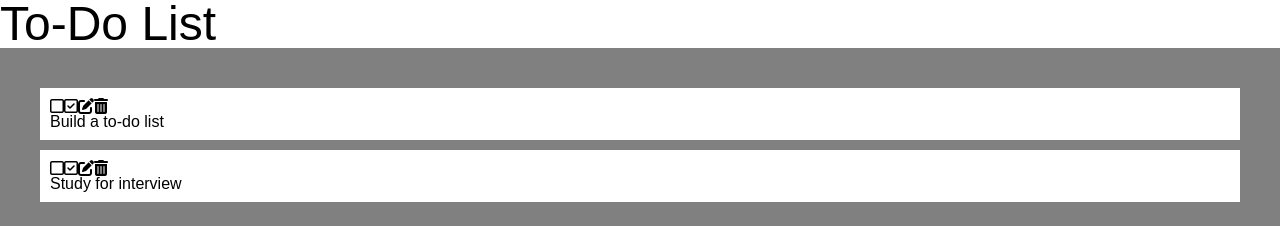
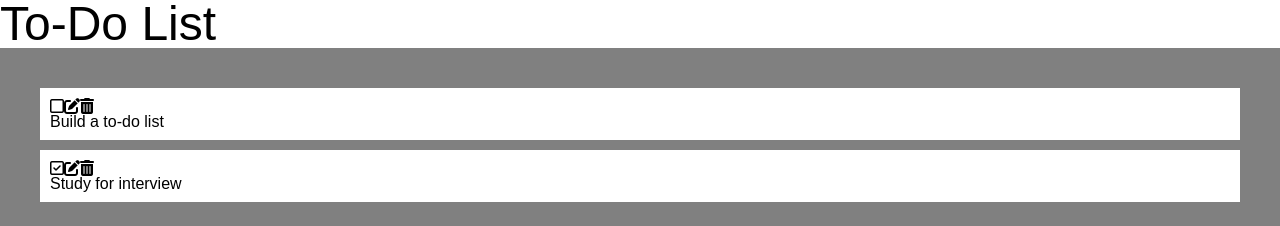
Before and after one commit to jeffdam/To-Do-List, a React (Create React App) app: page / in a window 1280 px wide. Shown: the top 226 px of the page. Built offline with nearby package versions, Linux system fonts and the light colour scheme.

Commit message:
Add task form

```diff
--- a/src/components/todo_item_form.jsx
+++ b/src/components/todo_item_form.jsx
@@ -15,8 +15,9 @@ class ToDoItemForm extends React.Component {
     };
   }
 
-  handleSubmit() {
-    return () => {
+  handleSubmit(e) {
+    return (e) => {
+      e.preventDefault();
       this.props.addTask(this.state);
     };
   }
--- a/src/components/todo_list.jsx
+++ b/src/components/todo_list.jsx
@@ -7,24 +7,25 @@ class ToDoList extends React.Component {
     this.state = {
       list: [
         {title: "Build a to-do list", done: false},
-        {title: "Study for interview ", done: false},
+        {title: "Study for interview ", done: true},
       ]
     };
     this.addTask = this.addTask.bind(this);
   }
 
   addTask(task) {
-    this.setState({list: this.state.list.push(task)});
+    this.setState({list: [...this.state.list, task]});
   }
 
   render() {
-    debugger
+
+    console.log(this.state);
     const toDoList = this.state.list.map((item, idx) => {
+      const checked = item.done ? "fa-check-square" : "fa-square";
       return (
         <li key={idx}>
           <div className="icons">
-            <i className="far fa-square"></i>
-            <i className="far fa-check-square"></i>
+            <i className={`far ${checked}`}></i>
             <i className="fas fa-edit"></i>
             <i className="fas fa-trash-alt"></i>
           </div>
```
